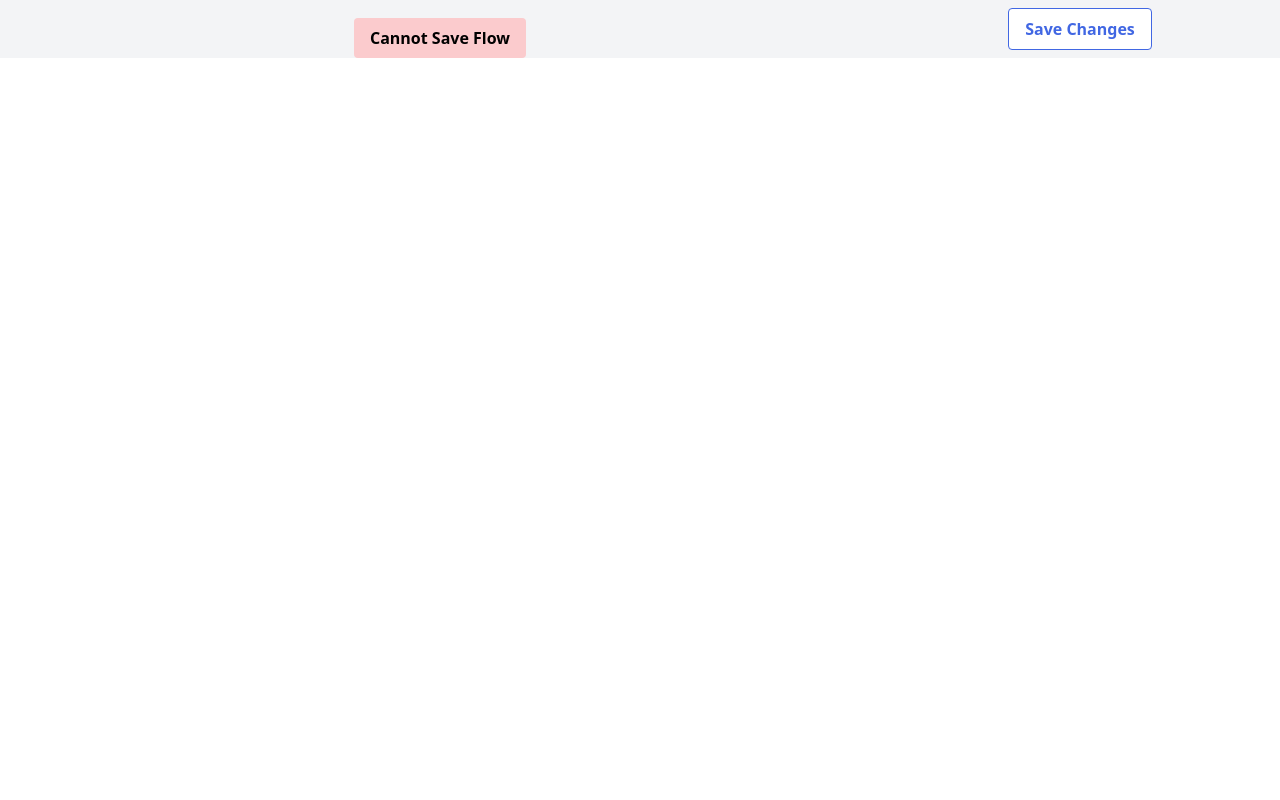
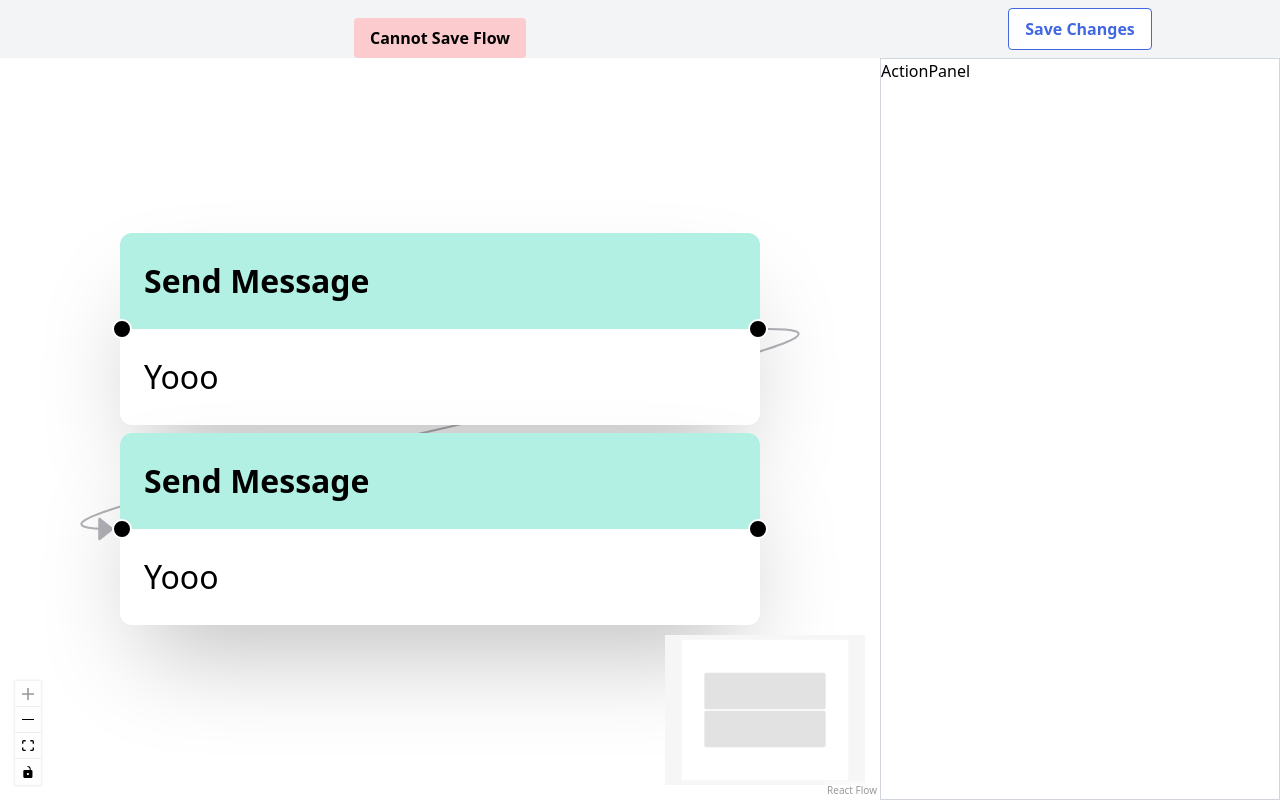
Before and after one commit to rahulp81/chatbot-flow-builder, a React (Vite) app: page / in a window 1280 px wide. Built offline with nearby package versions, Linux system fonts and the light colour scheme.

Commit message:
ADD : React Flow custom handles, edge and added sendMessage node type

```diff
--- a/package.json
+++ b/package.json
@@ -11,6 +11,7 @@
   },
   "dependencies": {
     "@tailwindcss/vite": "^4.1.11",
+    "@xyflow/react": "^12.8.2",
     "react": "^19.1.0",
     "react-dom": "^19.1.0",
     "tailwindcss": "^4.1.11"
--- /dev/null
+++ b/src/components/ActionPanel.tsx
@@ -0,0 +1,7 @@
+import React from 'react'
+
+export default function ActionPanel() {
+  return (
+    <div className='w-[400px] border border-gray-300'>ActionPanel</div>
+  )
+}
--- a/src/components/FlowBuilder.tsx
+++ b/src/components/FlowBuilder.tsx
@@ -1,10 +1,75 @@
 import HeaderSection from "@/components/HeaderSection";
+import { useState, useCallback } from 'react';
+import {
+  ReactFlow,
+  applyNodeChanges,
+  applyEdgeChanges,
+  addEdge,
+  Node,
+  Edge,
+  OnNodesChange,
+  OnEdgesChange,
+  OnConnect,
+  Controls,
+  MiniMap,
+  MarkerType,
+} from '@xyflow/react';
+import '@xyflow/react/dist/style.css';
+import ActionPanel from "@/components/ActionPanel";
+import SendMessageNode from "./Nodes/SendMessageNode";
+
+const nodeTypes = {
+    sendMessage: SendMessageNode,
+};
+
+const initialNodes: Node[] = [
+  { id: 'n1',type : 'sendMessage' , position: { x: 0, y: 0 }, data: { label: 'Node 1' } },
+  { id: 'n2',type : 'sendMessage' ,position: { x: 0, y: 100 }, data: { label: 'Node 2' } },
+];
+
+const initialEdges: Edge[] = [
+  { id: 'n1->n2', source: 'n1', target: 'n2', markerEnd : {type: MarkerType.ArrowClosed , width : 25 , height : 25} },
+];
 
 export default function FlowBuilder() {
+  const [nodes, setNodes] = useState<Node[]>(initialNodes);
+  const [edges, setEdges] = useState<Edge[]>(initialEdges);
+
+  const onNodesChange: OnNodesChange = useCallback(
+    (changes) => setNodes((nodesSnapshot) => applyNodeChanges(changes, nodesSnapshot)),
+    [],
+  );
+
+  const onEdgesChange: OnEdgesChange = useCallback(
+    (changes) => setEdges((edgesSnapshot) => applyEdgeChanges(changes, edgesSnapshot)),
+    [],
+  );
+
+  const onConnect: OnConnect = useCallback(
+    (params) => setEdges((edgesSnapshot) => addEdge(params, edgesSnapshot)),
+    [],
+  );
+
   return (
-    <div>
-        <HeaderSection/>
-
+    <div className="h-screen flex flex-col">
+      <HeaderSection/>
+      <div className="flex grow">
+        <div className="grow">
+            <ReactFlow
+            nodes={nodes}
+            edges={edges}
+            nodeTypes={nodeTypes}
+            onNodesChange={onNodesChange}
+            onEdgesChange={onEdgesChange}
+            onConnect={onConnect}
+            fitView
+            >
+              <Controls />
+              <MiniMap />
+            </ReactFlow>
+        </div>
+        <ActionPanel/>
+      </div>
     </div>
-  )
+  );
 }
--- /dev/null
+++ b/src/components/Nodes/SendMessageNode.tsx
@@ -0,0 +1,41 @@
+import { Handle, Position } from "@xyflow/react";
+
+export default function SendMessageNode() {
+  return (
+    <div className="relative rounded-md shadow-2xl  w-xs bg-white ">
+
+      {/* Left (Target) Handle */}
+      <Handle
+        type="target"
+        position={Position.Left}
+        id="left"
+        style={{
+            top: '50%',
+            transform: 'translateY(-50%)',
+            background: 'black',
+            width: '10px',
+            height: '10px',
+            left: '-4px'
+        }}
+      />
+
+      {/* Right (Source) Handle */}
+      <Handle
+        type="source"
+        position={Position.Right}
+        id="right"
+        style={{
+          top: '50%',
+          transform: 'translateY(-50%)',
+          background: 'black',
+          width: '10px',
+          height: '10px',
+          right: '-4px'
+        }}
+      />
+
+      <div className="bg-secondary font-semibold text-base p-3 rounded-md">Send Message</div>
+      <div className="min-h-10 p-3 break-words">Yooo</div>
+    </div>
+  );
+}
--- a/src/index.css
+++ b/src/index.css
@@ -2,5 +2,5 @@
 
 @theme{
     --color-primary : #4167e3;
-    --color-secondary : '#b3f0e4',
+    --color-secondary : #b3f0e4;
 }
```
